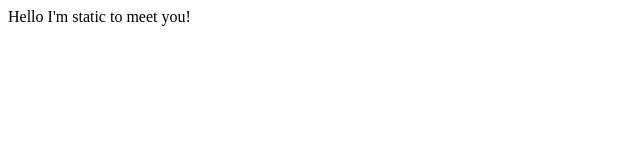
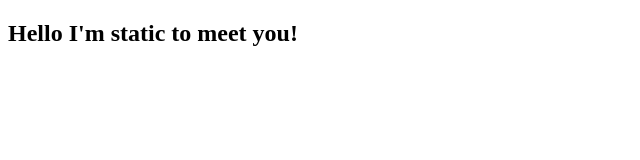
Before and after one commit to macikokoro/static, a website: page public/index.html in a window 1280 px wide. Shown: the whole page, without its empty margins (0-640 px from the left). Drawn offline with Linux system fonts and the light colour scheme.

Commit message:
Submit static express app

```diff
--- a/public/index.html
+++ b/public/index.html
@@ -3,8 +3,11 @@
   <head>
     <meta charset="UTF-8"/>
     <title>Hello World Static server</title>
+    <link rel="stylesheet" href="styles.css">
   </head>
   <body>
-    Hello I'm static to meet you!
+  <section>
+    <h1>Hello I'm static to meet you!</h1>
+  </section>
   </body>
 </html>
--- a/server.js
+++ b/server.js
@@ -7,5 +7,5 @@ app.use(express.static(__dirname + '/public'))
 
 var server = http.createServer(app);
 server.listen(3000, function() {
-  console.log('The server is listening on port 3000')
+  console.log('The server is listening on port 3000');
 })
```
